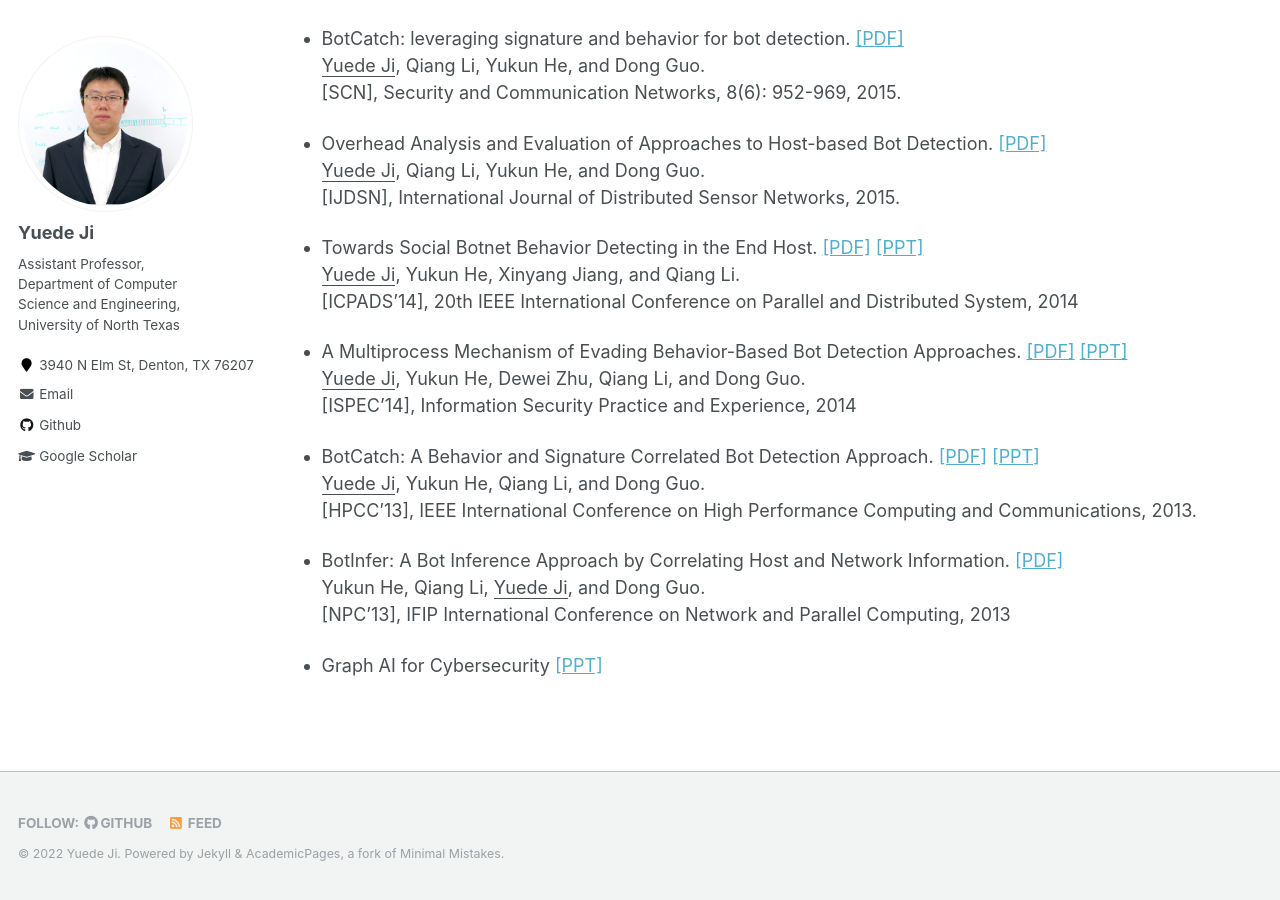
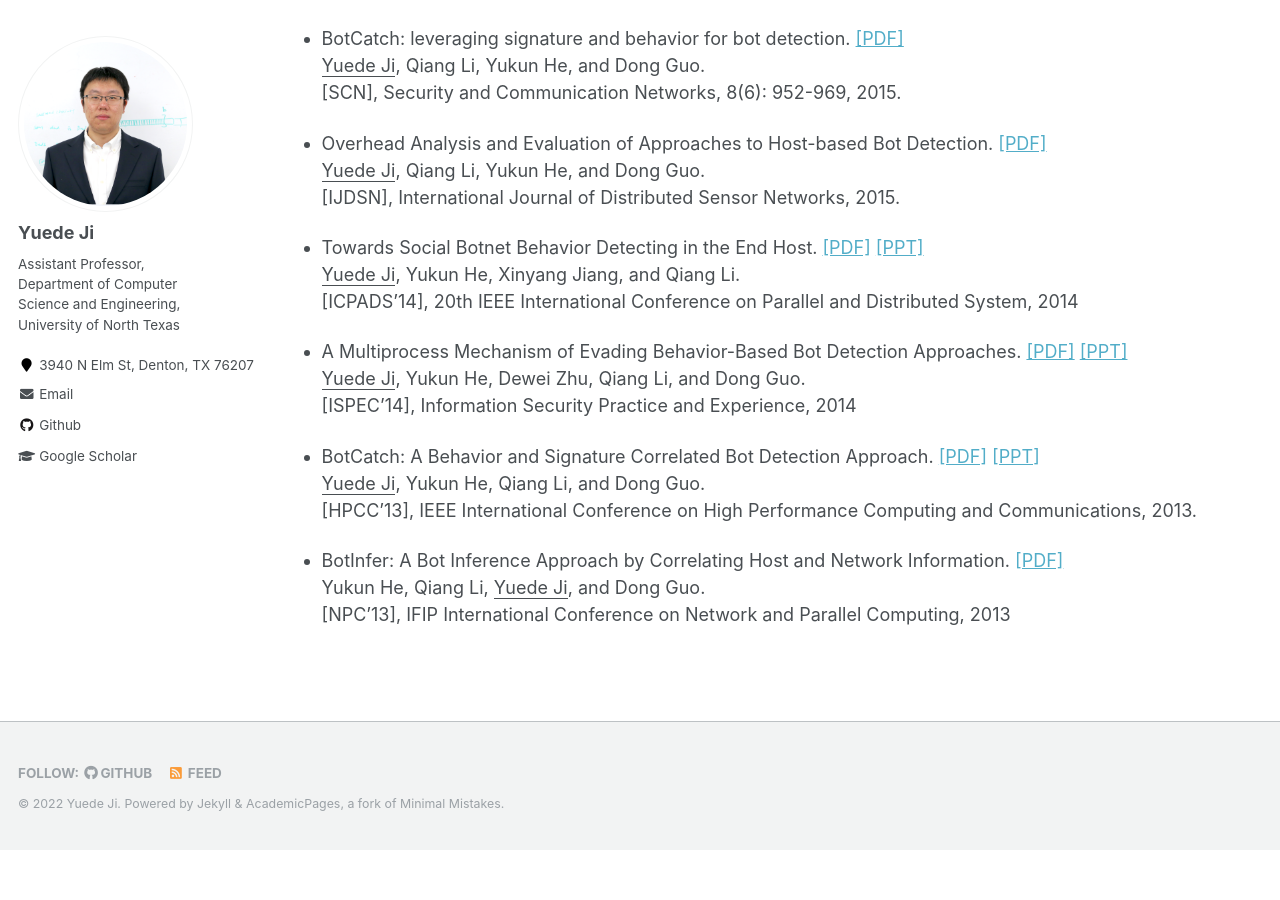
Before and after one commit to yuede/yuede.github.io, a Jekyll site: the page built from _pages/publications_full.md, in a window 1280 px wide and 900 px high, scrolled down 2504 px. Built offline with Jekyll 4.4.1, drawn with Linux system fonts in a browser that asks for light colours; after the commit the page ends 3354 px from its top, so only the background shows below that.

Commit message:
remove slides

```diff
--- a/_pages/publications_full.md
+++ b/_pages/publications_full.md
@@ -79,5 +79,3 @@ Yukun He, Qiang Li, Jian Cao, <u>Yuede Ji</u>, and Dong Guo,<br/>
 * BotCatch: A Behavior and Signature Correlated Bot Detection Approach. [[PDF]](../files/13_HPCC_BotCatch.pdf) [[PPT]](../files/13_HPCC_BotCatch_slides.pptx)<br/><u>Yuede Ji</u>, Yukun He, Qiang Li, and Dong Guo.<br/>[HPCC'13], IEEE International Conference on High Performance Computing and Communications, 2013.
 
 * BotInfer: A Bot Inference Approach by Correlating Host and Network Information. [[PDF]](../files/13_NPC_BotInfer.pdf)<br/>Yukun He, Qiang Li, <u>Yuede Ji</u>, and Dong Guo.<br/>[NPC'13], IFIP International Conference on Network and Parallel Computing, 2013
-
-* Graph AI for Cybersecurity [[PPT]](../files/GraphAI.pptx)
```
